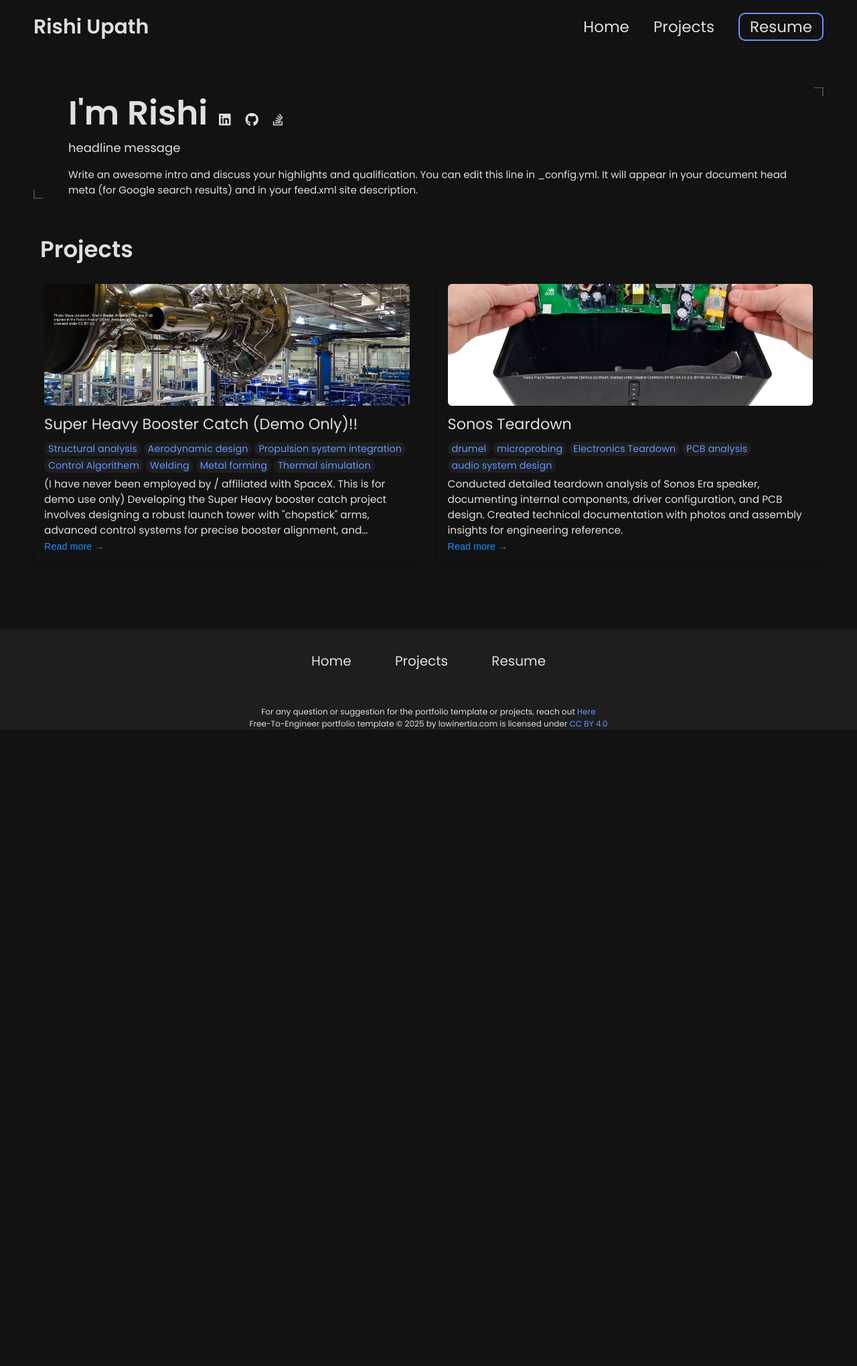
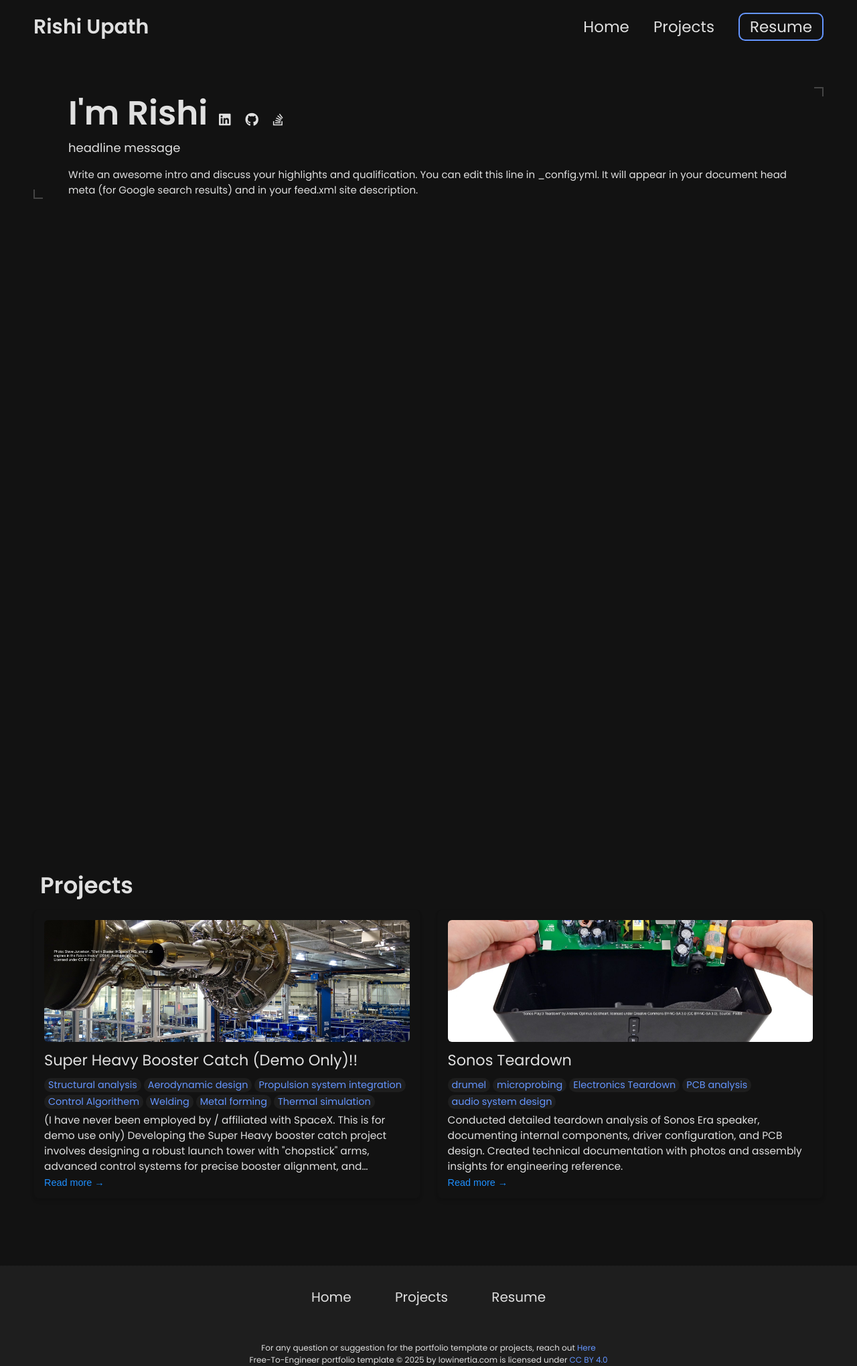
Before and after one commit to rishiupath/rishiupath.github.io, a Jekyll site: the page built from index.html, in a window 1280 px wide. Shown: the whole page at 67% size. Built offline with Jekyll 4.4.1, drawn with Linux system fonts in a browser that asks for light colours; before the commit the page ends 1090 px from its top, so only the background shows below that.

Commit message:
Update index.html

```diff
--- a/index.html
+++ b/index.html
@@ -7,6 +7,7 @@ layout: wrapper
 
 {% include hero.html%}
 
+<div style="height:100vh;"></div>
 {% include projects.html%}
 
 {% comment %}
```
